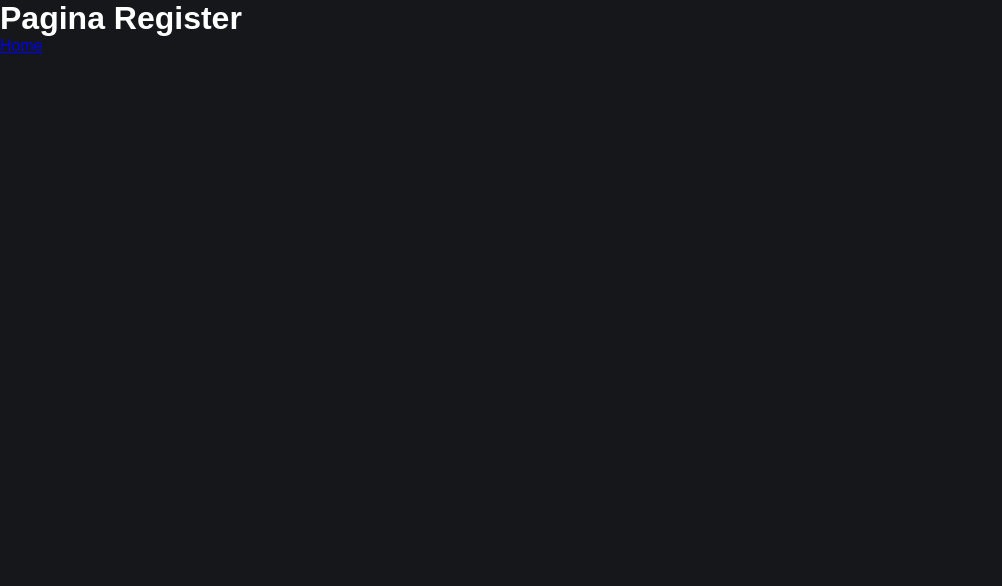
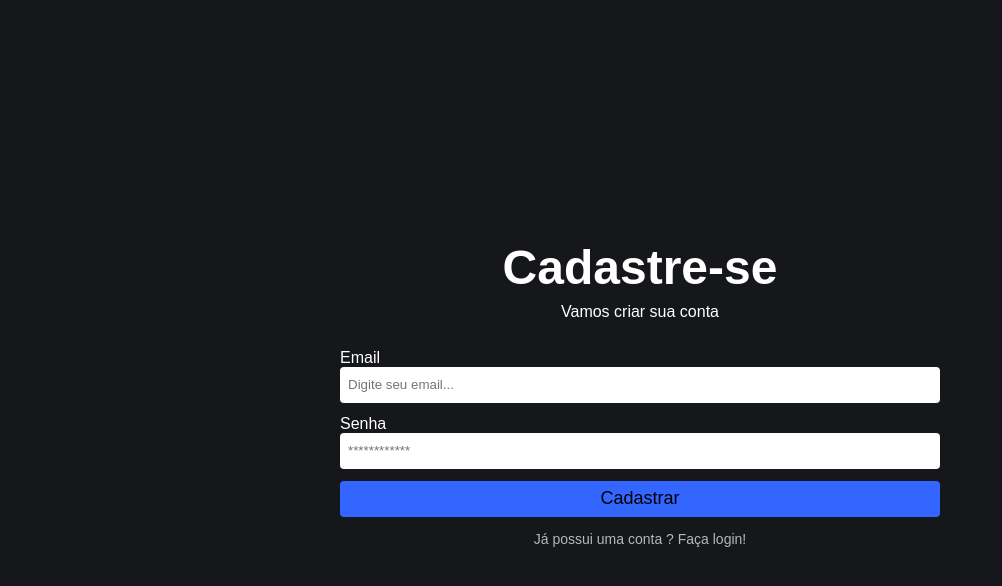
Before and after one commit to johntec-ads/fireapp, a React (Create React App) app: page /register in a window 1280 px wide. Shown: the top 586 px of the page, without its empty margins (0-1002 px from the left). Built offline with nearby package versions, Linux system fonts and the light colour scheme.

Commit message:
upProject

```diff
--- /dev/null
+++ b/src/pages/Admin/index.js
@@ -0,0 +1,12 @@
+
+import React from 'react';
+
+function Admin() {
+  return(
+    <div>
+      <h1>Admin</h1>
+    </div>
+  )
+}
+
+export default Admin;
--- a/src/pages/Home/index.js
+++ b/src/pages/Home/index.js
@@ -1,5 +1,11 @@
 import { useState, useEffect } from 'react';
-import { Link } from 'react-router-dom'
+import { Link } from 'react-router-dom';
+
+import { auth } from '../../firebaseConnection';
+import { signInWithEmailAndPassword } from 'firebase/auth';
+
+//useNavigate para transição entre links
+import { useNavigate } from 'react-router-dom';
 
 import './home.css'
 
@@ -7,14 +13,25 @@ function Home () {
   const [ email, setEmail ] = useState( '' )
   const [ password, setPassword ] = useState( '' )
 
- function handleLogin(e) {// (e) recebe um evento devido a submissão'onSubmit()
+  const navigate = useNavigate();
+
+  async function handleLogin ( e ) {// (e) recebe um evento devido a submissão'onSubmit()
     e.preventDefault();//Não deixa atualizar a pagina
 
-  if(email !== '' && password !== ''){
-    alert('Teste de email Ok')
+    if ( email !== '' && password !== '' ) {
+      /* sincronizando com firebase */
+      await signInWithEmailAndPassword( auth, email, password )
+        .then( () => {
 
-  }else{
-    alert('Preencha todos os campos!')
+          navigate( '/admin', { replace: true } )/* Navegar para /admin */
+        } )
+
+        .catch( ( ) => {
+          console.log( 'Erro ao fazer loguin')
+        } )
+
+    } else {
+      alert( 'Preencha todos os campos!' )
     }
 
   }
@@ -25,7 +42,7 @@ function Home () {
       <h1>Lista de tarefas</h1>
       <span>Gerencie sua agenda de forma fácil</span>
 
-      <form className='form' onSubmit={handleLogin} >
+      <form className='form' onSubmit={ handleLogin } >
         <label>Email</label>
         <input
           type='text'
@@ -36,7 +53,6 @@ function Home () {
 
         <label>Senha</label>
         <input
-        autoComplete='false'
           type='password'
           placeholder='************'
           value={ password }
--- a/src/pages/Register/index.js
+++ b/src/pages/Register/index.js
@@ -1,11 +1,68 @@
+import { useState } from 'react';
 
-import { Link } from 'react-router-dom'
+import { Link } from 'react-router-dom';
+import { useNavigate } from 'react-router-dom';
 
-function Register() {
-  return(
-    <div>
-      <h1>Pagina Register</h1>
-        <Link to='/' >Home</Link>
+import { auth } from '../../firebaseConnection';
+import { createUserWithEmailAndPassword } from 'firebase/auth';
+
+
+/* import './register.css' */
+
+function Register () {
+  const [ email, setEmail ] = useState( '' )
+  const [ password, setPassword ] = useState( '' )
+  const navigate = useNavigate();
+
+  async function handleRegister ( e ) {// (e) recebe um evento devido a submissão'onSubmit()
+    e.preventDefault();//Não deixa atualizar a pagina
+
+    if ( email !== '' && password !== '' ) {
+      await createUserWithEmailAndPassword( auth, email, password )
+
+        .then( () => {
+          navigate( '/admin', { replace: true } )
+        } )
+
+        .catch( ( ) => {
+          console.log( 'Erro no cadastro')
+        } )
+
+    } else {
+      alert( 'Preencha todos os campos!' )
+    }
+
+  }
+
+
+  return (
+    <div className='home-container'>
+      <h1>Cadastre-se</h1>
+      <span>Vamos criar sua conta</span>
+
+      <form className='form' onSubmit={ handleRegister } >
+        <label>Email</label>
+        <input
+          type='text'
+          placeholder='Digite seu email...'
+          value={ email }
+          onChange={ ( e ) => setEmail( e.target.value ) }
+        />
+
+        <label>Senha</label>
+        <input
+          type='password'
+          placeholder='************'
+          value={ password }
+          onChange={ ( e ) => setPassword( e.target.value ) }
+        />
+
+        <button type='submit' >Cadastrar</button>
+      </form>
+
+      <Link className='button-link' to='/' >
+        Já possui uma conta ? Faça login!
+      </Link>
     </div>
   )
 }
--- a/src/routes/index.js
+++ b/src/routes/index.js
@@ -2,6 +2,7 @@ import { Routes, Route } from 'react-router-dom'
 
 import Home from '../pages/Home';
 import Register from '../pages/Register';
+import Admin from '../pages/Admin';
 
 
 
@@ -11,6 +12,8 @@ function RouterApp () {
       <Routes>
         <Route path='/' element={<Home/>} />
         <Route path='/register' element={<Register/>} />
+
+        <Route path='/admin' element={ <Admin/> } />
       </Routes>
 
   )
```
Also changed, not shown: src/pages/Admin/admin.css (added). Lines whose indentation alone changed are shown as unchanged.
